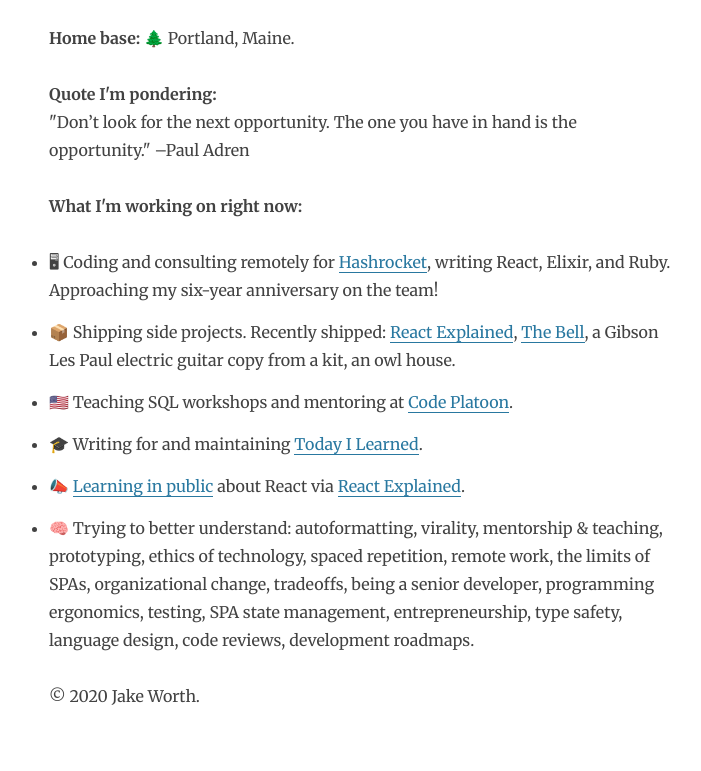
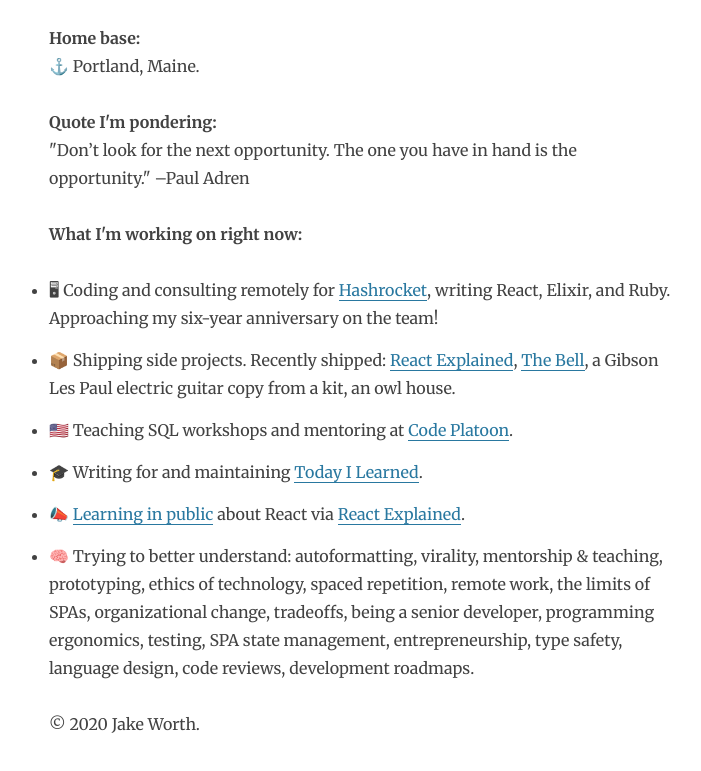
Before and after one commit to jwworth/jakeworth, a Gatsby site: page /now in a window 1280 px wide. Shown: the part 143-914 px from the top of the page, without its empty margins (276-977 px from the left). Built offline with nearby package versions, Linux system fonts and the light colour scheme; Gatsby itself is replaced by a stand-in of ours; some packages are replaced by stand-ins of ours.

Commit message:
User sees cleaned up tag usage

```diff
--- a/src/pages/now.js
+++ b/src/pages/now.js
@@ -47,16 +47,16 @@
         ]}
       />
       <h1>Now</h1>
+
+      <strong>Home base:</strong>
+      <p>⚓️ Portland, Maine.</p>
+
+      <strong>Quote I'm pondering:</strong>
       <p>
-        <strong>Home base:</strong> 🌲 Portland, Maine.
+        "Don’t look for the next opportunity. The one you have in hand is the
+        opportunity." –Paul Adren
       </p>
-      <p>
-        <strong>Quote I'm pondering:</strong>
-        <p>
-          "Don’t look for the next opportunity. The one you have in hand is the
-          opportunity." –Paul Adren
-        </p>
-      </p>
+
       <p>
         <strong>What I'm working on right now:</strong>
       </p>
```
